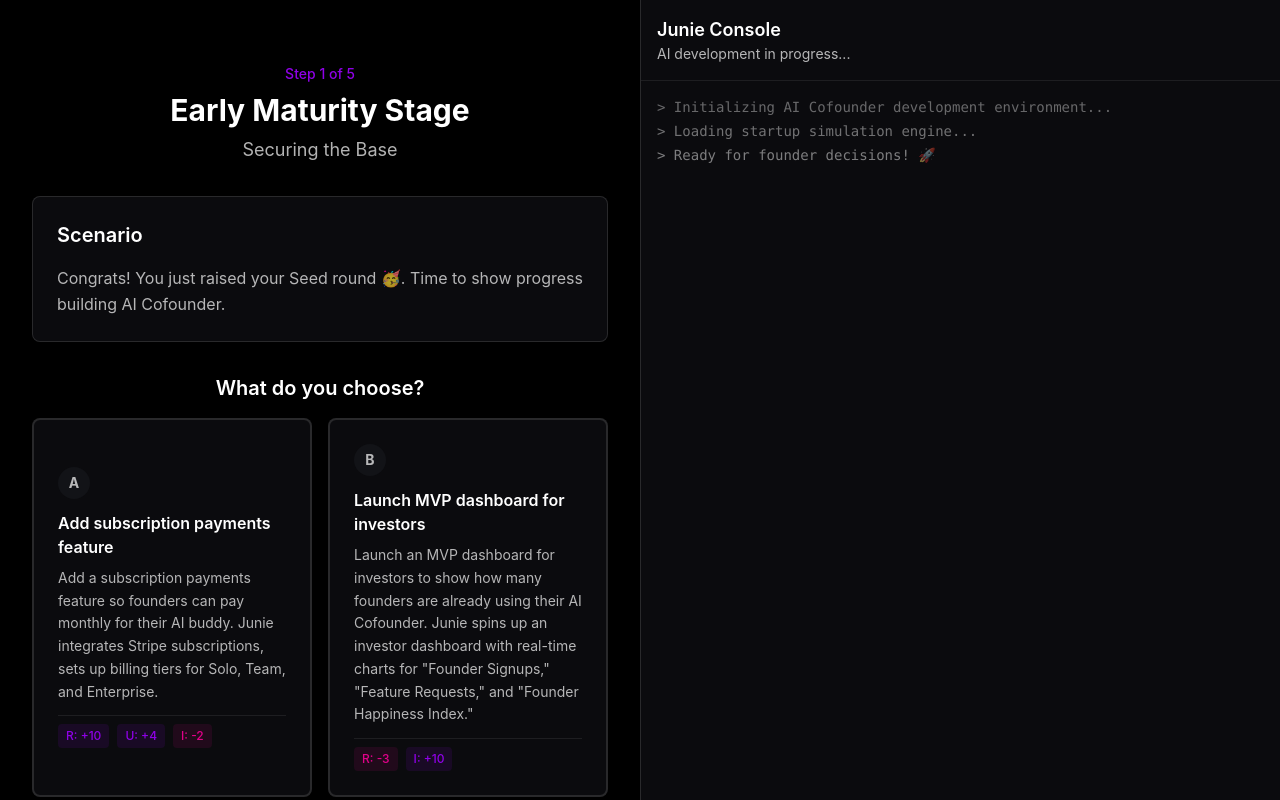
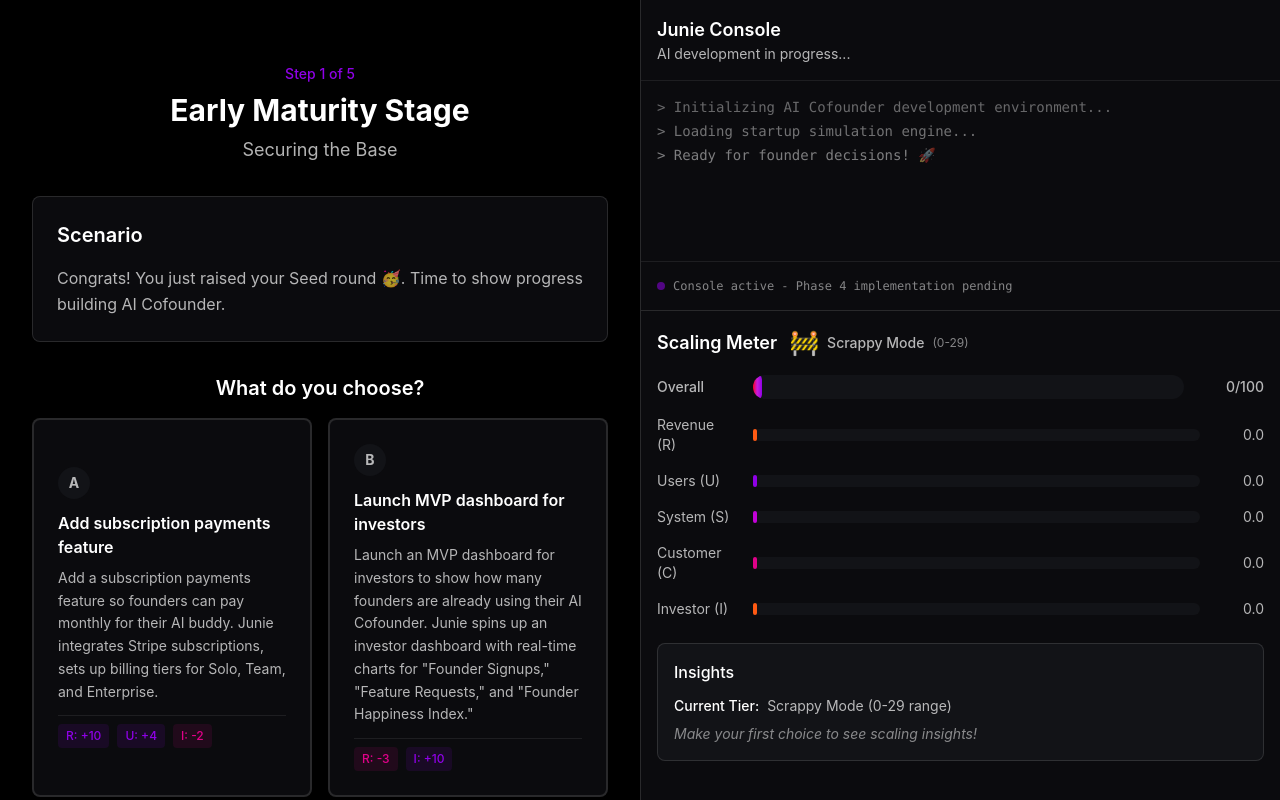
Before and after one commit to antonarhipov/tcgame, a Next.js app: page / in a window 1280 px wide. Both pictures are taken after a click on the button "Start New Run". Shown: the top 800 px of the page. Built offline with nearby package versions, Linux system fonts and the light colour scheme.

Commit message:
working state: layout

```diff
--- a/src/components/GameLayout.tsx
+++ b/src/components/GameLayout.tsx
@@ -14,13 +14,13 @@
 
 /**
  * Main game layout component
- * Layout: left: Scenario/A-B, right: Console, bottom: Meter/Insights
+ * Layout: left: Scenario/A-B, right: Console (top 1/3) + Meter (bottom 2/3)
  */
 export function GameLayout({ children, console, meter, className = '' }: GameLayoutProps) {
   return (
-    <div className={`min-h-screen bg-[var(--bg)] ${className}`}>
+    <div className={`h-screen bg-[var(--bg)] ${className}`}>
       {/* Main content area */}
-      <div className="grid grid-cols-1 lg:grid-cols-2 min-h-screen">
+      <div className="grid grid-cols-1 lg:grid-cols-2 h-screen">
         {/* Left side: Scenario/A-B choices */}
         <div className="flex flex-col p-6 lg:p-8">
           <div className="flex-1 max-w-2xl mx-auto w-full">
@@ -28,9 +28,10 @@
           </div>
         </div>
 
-        {/* Right side: Console */}
-        <div className="bg-[var(--surface-1)] border-l border-[var(--border)]">
-          <div className="h-full flex flex-col">
+        {/* Right side: Console (top 1/3) + Meter (bottom 2/3) */}
+        <div className="bg-[var(--surface-1)] border-l border-[var(--border)] flex flex-col">
+          {/* Console section - 1/3 height */}
+          <div className="flex-none h-1/3 flex flex-col">
             <div className="p-4 border-b border-[var(--divider)]">
               <h2 className="text-lg font-semibold text-[var(--text-hard)]">
                 Junie Console
@@ -43,13 +44,13 @@
               {console || <ConsolePlaceholder />}
             </div>
           </div>
-        </div>
-      </div>
 
-      {/* Bottom: Meter/Insights */}
-      <div className="border-t border-[var(--border)] bg-[var(--surface-1)]">
-        <div className="p-4">
-          {meter || <MeterPlaceholder />}
+          {/* Meter section - 2/3 height */}
+          <div className="flex-1 border-t border-[var(--border)] overflow-y-auto">
+            <div className="p-4 h-full">
+              {meter || <MeterPlaceholder />}
+            </div>
+          </div>
         </div>
       </div>
     </div>
--- a/src/components/ScalingMeter.tsx
+++ b/src/components/ScalingMeter.tsx
@@ -77,7 +77,7 @@
   ];
 
   return (
-    <div className={`max-w-4xl mx-auto ${className}`} role="region" aria-label="Scaling Meter">
+    <div className={`w-full ${className}`} role="region" aria-label="Scaling Meter">
       {/* Header with tier information */}
       <div className="flex items-center justify-between mb-4">
         <div className="flex items-center space-x-3">
```
Also changed, not shown: 1 other file (tests, documents, lock files or other folders).
